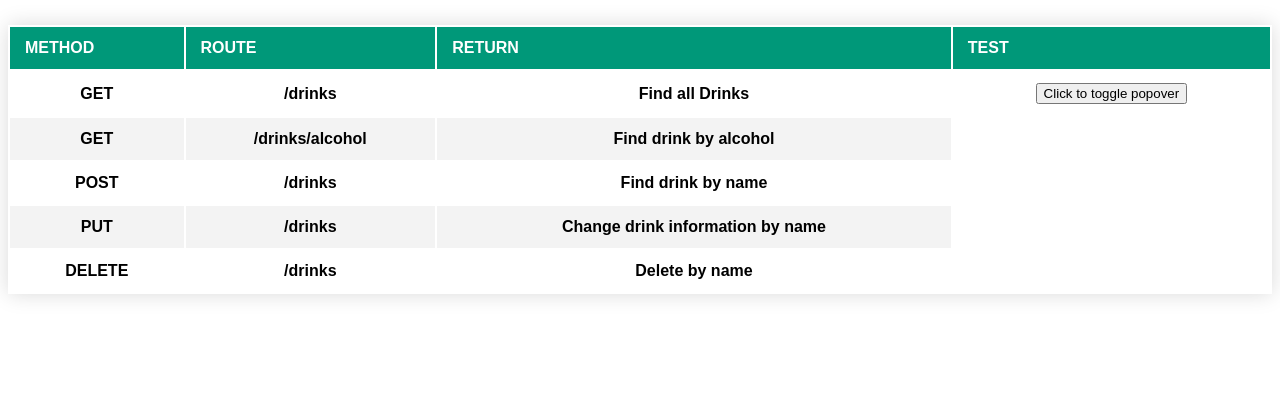
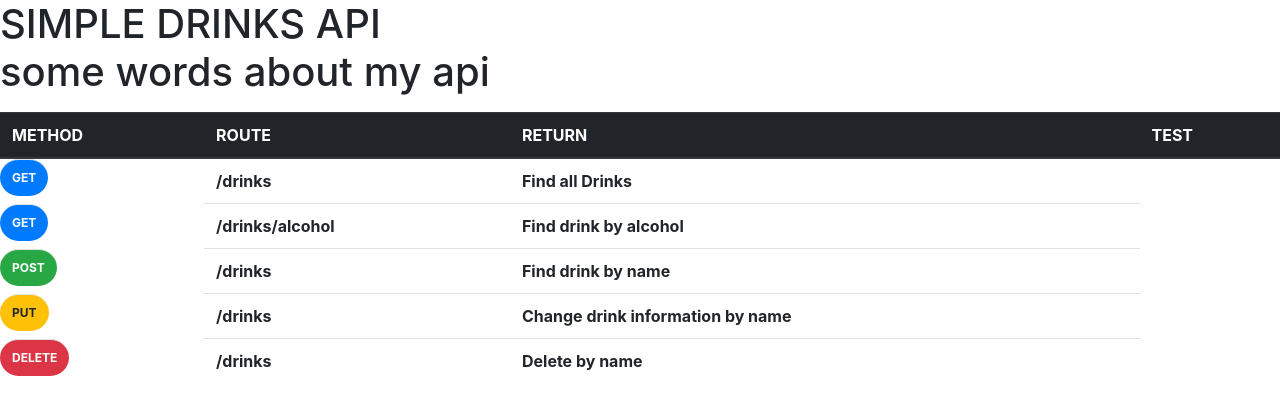
Before and after one commit to danyll39/pug-portfolio-project, a Node server app: page / in a window 1280 px wide. Shown: the top 415 px of the page. Run offline with Node 20, Linux system fonts and the light colour scheme; lists and menus that the app fills with data are empty; some libraries are stand-ins or nearby versions.

Commit message:
Add buttons for commands

```diff
--- a/public/css/styles.css
+++ b/public/css/styles.css
@@ -1,4 +1,4 @@
-.info {
+/* .info {
   border-collapse: collapse;
   margin: 25px 0;
   font-size: 0.9em;
@@ -38,3 +38,91 @@
 .info tr:hover{
   background-color: #ffff99;
 }
+.modal {
+  display: none; /* Hidden by default */
+  /* position: fixed; /* Stay in place */
+  /* z-index: 1; /* Sit on top */
+  /* padding-top: 100px; /* Location of the box */
+  /* left: 0; */
+  /* top: 0; */
+  /* width: 100%; Full width */
+  /* height: 100%; Full height */
+  /* overflow: auto; Enable scroll if needed */
+  /* background-color: rgb(0,0,0); Fallback color */
+  /* background-color: rgba(0,0,0,0.4); Black w/ opacity */
+/* } */
+
+/* Modal Content */
+/* .modal-content {
+  background-color: #fefefe;
+  margin: auto;
+  padding: 20px;
+  border: 1px solid #888;
+  width: 80%;
+} */
+
+/* The Close Button
+.close {
+  color: #aaaaaa;
+  float: right;
+  font-size: 28px;
+  font-weight: bold; */
+/* }
+/*
+.close:hover,
+.close:focus {
+  color: #000;
+  text-decoration: none;
+  cursor: pointer;
+} */
+.popup {
+  position: relative;
+  display: inline-block;
+  cursor: pointer;
+}
+
+/* The actual popup (appears on top) */
+.popup .popuptext {
+  visibility: hidden;
+  width: 160px;
+  background-color: #555;
+  color: #fff;
+  text-align: center;
+  border-radius: 6px;
+  padding: 8px 0;
+  position: absolute;
+  z-index: 1;
+  bottom: 125%;
+  left: 50%;
+  margin-left: -80px;
+}
+
+/* Popup arrow */
+.popup .popuptext::after {
+  content: "";
+  position: absolute;
+  top: 100%;
+  left: 50%;
+  margin-left: -5px;
+  border-width: 5px;
+  border-style: solid;
+  border-color: #555 transparent transparent transparent;
+}
+
+/* Toggle this class when clicking on the popup container (hide and show the popup) */
+.popup .show {
+  visibility: visible;
+  -webkit-animation: fadeIn 1s;
+  animation: fadeIn 1s
+}
+
+/* Add animation (fade in the popup) */
+@-webkit-keyframes fadeIn {
+  from {opacity: 0;}
+  to {opacity: 1;}
+}
+
+@keyframes fadeIn {
+  from {opacity: 0;}
+  to {opacity:1 ;}
+}
--- a/views/index.pug
+++ b/views/index.pug
@@ -1,40 +1,45 @@
 html
    head
         include partials/head.pug
-        include partials/scripts
+
+        h1  SIMPLE DRINKS API
+            p some words about my api
         body
-            div(class="info")
-                table(style="width:100%")
+
+            div
+                table(class="table")
                     thead(class="thead-dark")
                         tr
                             th(scope="col") METHOD
                             th(scope="col") ROUTE
                             th(scope="col") RETURN
                             th(scope="col") TEST
+
+
                     tbody
 
                         tr
-                            th(scope="col")
-                                onclick= 'GET'
+                            th(scope="col" class="badge badge-pill badge-primary") GET
+
                             th(scope="col") /drinks
                             th(scope="col") Find all Drinks
                             th(scope="col")
-                                button(type="button" class="btn btn-lg btn-danger" data-toggle="popover" title="Popover title" data-content="And here's some amazing content. It's very engaging. Right?") Click to toggle popover
+
 
                         tr
-                            th(scope="col") GET
+                            th(scope="col" class="badge badge-pill badge-primary") GET
                             th(scope="col") /drinks/alcohol
                             th(scope="col") Find drink by alcohol
                         tr
-                            th(scope="col") POST
+                            th(scope="col" class="badge badge-pill badge-success") POST
                             th(scope="col") /drinks
                             th(scope="col") Find drink by name
 
                         tr
-                            th(scope="col") PUT
+                            th(scope="col" class="badge badge-pill badge-warning") PUT
                             th(scope="col") /drinks
                             th(scope="col") Change drink information by name
                         tr
-                            th(scope="col") DELETE
+                            th(scope="col" class="badge badge-pill badge-danger") DELETE
                             th(scope="col") /drinks
                             th(scope="col") Delete by name
--- a/views/partials/head.pug
+++ b/views/partials/head.pug
@@ -1,5 +1,5 @@
 link(rel="stylesheet" href= "/css/styles.css")
-//- link(rel="stylesheet" href="https://maxcdn.bootstrapcdn.com/bootstrap/4.0.0/css/bootstrap.min.css" integrity="sha384-Gn5384xqQ1aoWXA+058RXPxPg6fy4IWvTNh0E263XmFcJlSAwiGgFAW/dAiS6JXm" crossorigin="anonymous")
-
-head
-    //- link(rel="stylesheet" href="/css/styles.css")
+link(rel="stylesheet" href="https://maxcdn.bootstrapcdn.com/bootstrap/4.0.0/css/bootstrap.min.css" integrity="sha384-Gn5384xqQ1aoWXA+058RXPxPg6fy4IWvTNh0E263XmFcJlSAwiGgFAW/dAiS6JXm" crossorigin="anonymous")
+script(src='https://code.jquery.com/jquery-3.2.1.slim.min.js' integrity='sha384-KJ3o2DKtIkvYIK3UENzmM7KCkRr/rE9/Qpg6aAZGJwFDMVNA/GpGFF93hXpG5KkN' crossorigin='anonymous')
+script(src='https://cdnjs.cloudflare.com/ajax/libs/popper.js/1.12.9/umd/popper.min.js' integrity='sha384-ApNbgh9B+Y1QKtv3Rn7W3mgPxhU9K/ScQsAP7hUibX39j7fakFPskvXusvfa0b4Q' crossorigin='anonymous')
+script(src='https://maxcdn.bootstrapcdn.com/bootstrap/4.0.0/js/bootstrap.min.js' integrity='sha384-JZR6Spejh4U02d8jOt6vLEHfe/JQGiRRSQQxSfFWpi1MquVdAyjUar5+76PVCmYl' crossorigin='anonymous')
```
Also changed, not shown: script.js (added), views/partials/scripts.pug (line endings or trailing spaces).
